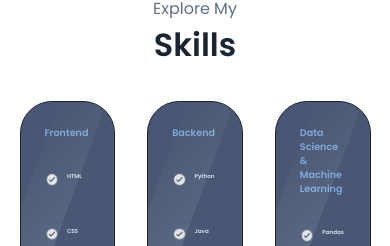
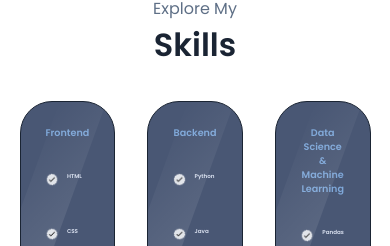
Before and after one commit to pujdesai/Pujan-Desai-Personal-Portfolio, a React (Vite) app: page /#desktop-nav in a window 390 px wide. Shown: the part 1977-2223 px from the top of the page. Built offline with nearby package versions, Linux system fonts and the light colour scheme.

Commit message:
Mobile text align issue

```diff
--- a/src/media.css
+++ b/src/media.css
@@ -77,10 +77,6 @@
   }
   .skills-sub-title {
     font-size: 0.6rem;
-    text-align: left;
-  }
-  #skills.details-container {
-    justify-content: left;
   }
   article h3 {
     font-size: 0.35rem;
```
